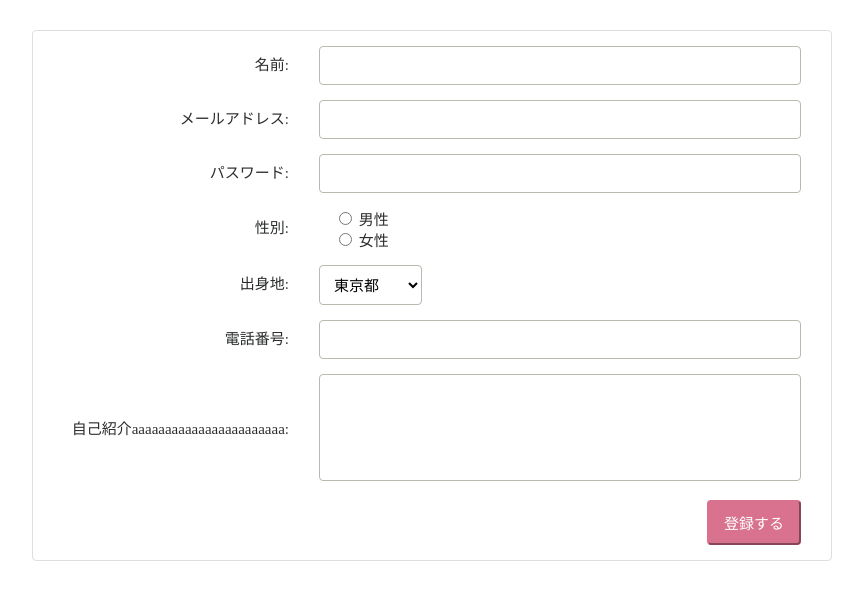
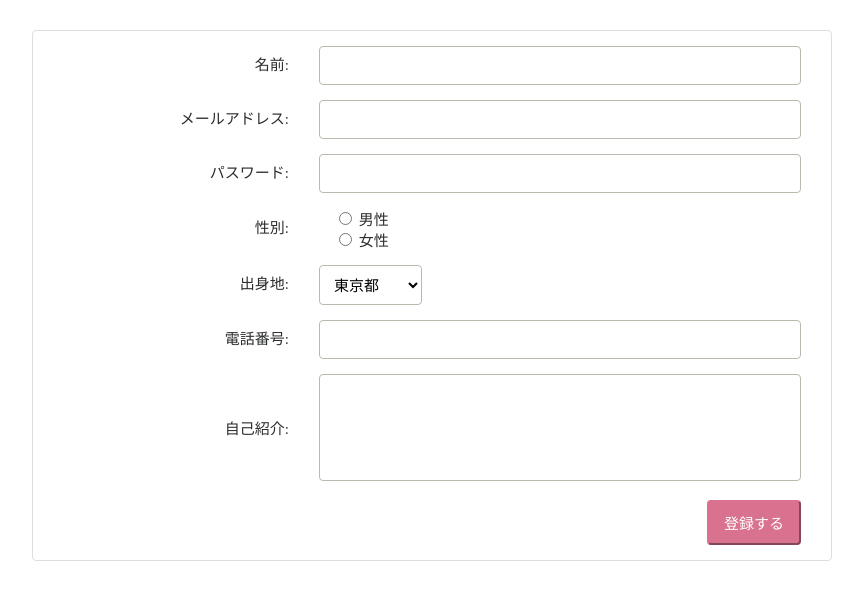
Before and after one commit to latimeria02/HelloGit, a website: page index.html in a window 1280 px wide. Shown: the whole page, without its empty margins (208-1071 px from the left). Drawn offline with Linux system fonts and the light colour scheme.

Commit message:
introduce

```diff
--- a/index.html
+++ b/index.html
@@ -59,7 +59,7 @@
                     </div>
                 </div>
                 <div class="row fieldset">
-                    <label class="col-6 col-lg-2">自己紹介aaaaaaaaaaaaaaaaaaaaaaa: </label>
+                    <label class="col-6 col-lg-2">自己紹介: </label>
                     <div class="col-6 col-lg-4">
                         <textarea name="bio" rows="5"></textarea>
                     </div>
```
